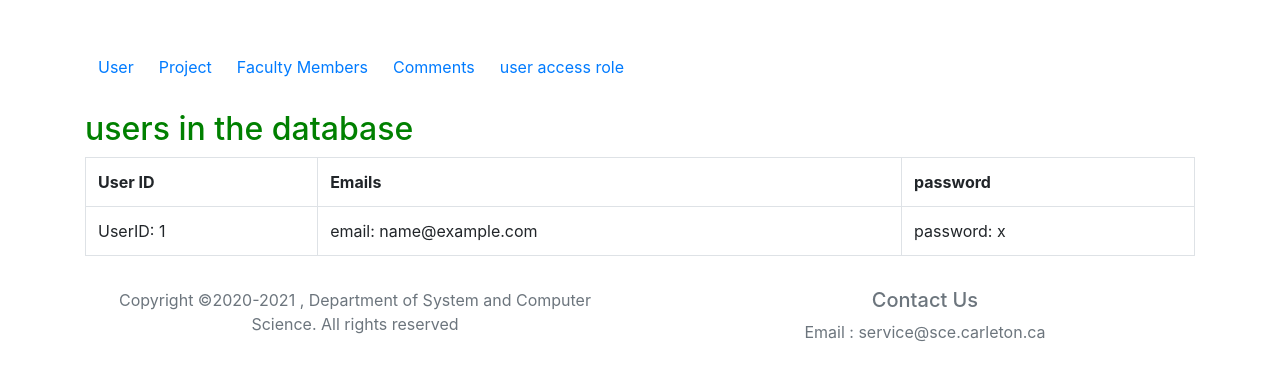
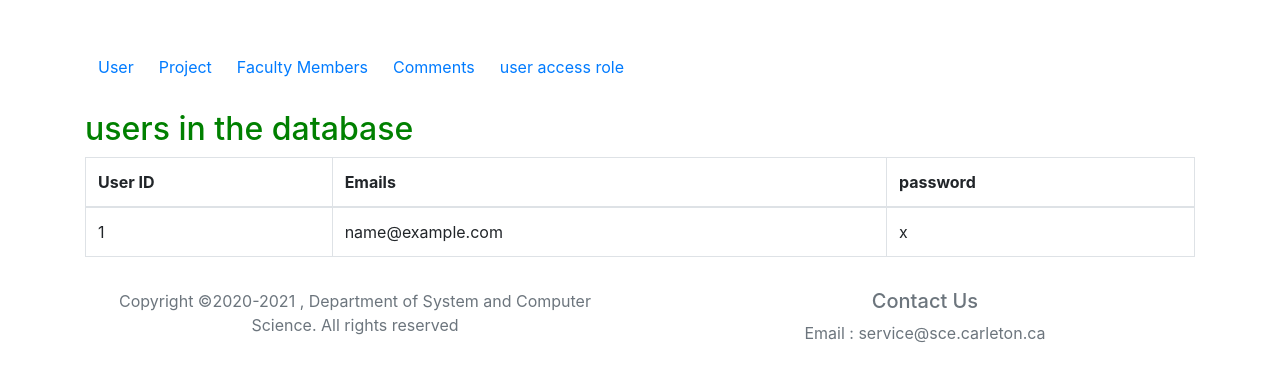
Before and after one commit to Singh-Ish/selfassessment, a Flask app: template sapp/templates/dbview/user.html in a window 1280 px wide. Shown: the part 66-447 px from the top of the page. Run offline with Flask 2, Linux system fonts and the light colour scheme; the template is opened without the code that fills it: most values are stand-ins (such as "Sample title", 1, 10 or a date in 2020); some libraries are stand-ins or nearby versions.

Commit message:
updating the view

```diff
--- a/sapp/templates/dbview/user.html
+++ b/sapp/templates/dbview/user.html
@@ -7,16 +7,19 @@
 <h2>  users in the database</h2>
 
 <table class="table-hover table table-bordered ">
+  <thead>
   <tr>
     <th>User ID </th>
     <th>Emails</th>
     <th>password </th>
   </tr>
+  </thead>
+  <tbody>
   {% for user in users %}
   <tr>
-    <td>UserID: {{ user.userId }} </td>
-    <td>email: {{ user.email }}</td>
-    <td>password: {{ user.password }}</td>
+    <td> {{ user.userId }} </td>
+    <td>{{ user.email }}</td>
+    <td>{{ user.password }}</td>
   </tr>
 
   {% else %}
@@ -24,6 +27,7 @@
   <h3>No users yet!</h3>
 
   {% endfor %}
+  </tbody>
 
 </table>
 
```
Also changed, not shown: sapp/templates/dbview/arole.html (+7 -0 lines), sapp/routes.py (line endings or trailing spaces).
